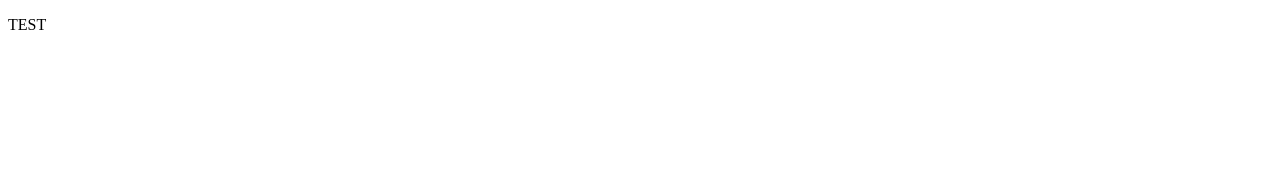
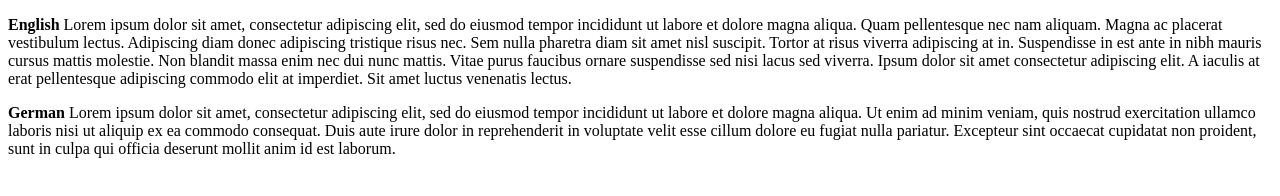
Before and after one commit to DonnyScript/git_test, a plain HTML site: page TheOdenProject/HTMLESSION.html in a window 1280 px wide. Drawn offline with Linux system fonts and the light colour scheme.

Commit message:
Add Paragraph content

```diff
--- a/TheOdenProject/HTMLESSION.html
+++ b/TheOdenProject/HTMLESSION.html
@@ -2,7 +2,17 @@
 <html>
     <head>
         <p>
-            TEST
+            <strong> English</strong> Lorem ipsum dolor sit amet, consectetur adipiscing elit, sed do eiusmod tempor incididunt ut labore et dolore magna aliqua.
+            Quam pellentesque nec nam aliquam. Magna ac placerat vestibulum lectus. Adipiscing diam donec adipiscing tristique risus nec. Sem nulla pharetra diam
+            sit amet nisl suscipit. Tortor at risus viverra adipiscing at in. Suspendisse in est ante in nibh mauris cursus mattis molestie. Non blandit massa enim
+            nec dui nunc mattis. Vitae purus faucibus ornare suspendisse sed nisi lacus sed viverra. Ipsum dolor sit amet consectetur adipiscing elit. A iaculis
+            at erat pellentesque adipiscing commodo elit at imperdiet. Sit amet luctus venenatis lectus.
+        </p>
+        <p>
+            <strong> German </strong>Lorem ipsum dolor sit amet, consectetur adipiscing elit, sed do eiusmod tempor incididunt ut labore et dolore magna aliqua.
+             Ut enim ad minim veniam, quis nostrud exercitation ullamco laboris nisi ut aliquip ex ea commodo consequat. Duis aute irure dolor in reprehenderit
+              in voluptate velit esse cillum dolore eu fugiat nulla pariatur. Excepteur sint occaecat cupidatat non proident, sunt in culpa qui officia deserunt
+              mollit anim id est laborum.
         </p>
     </head>
 <!-- Comment -->
```
